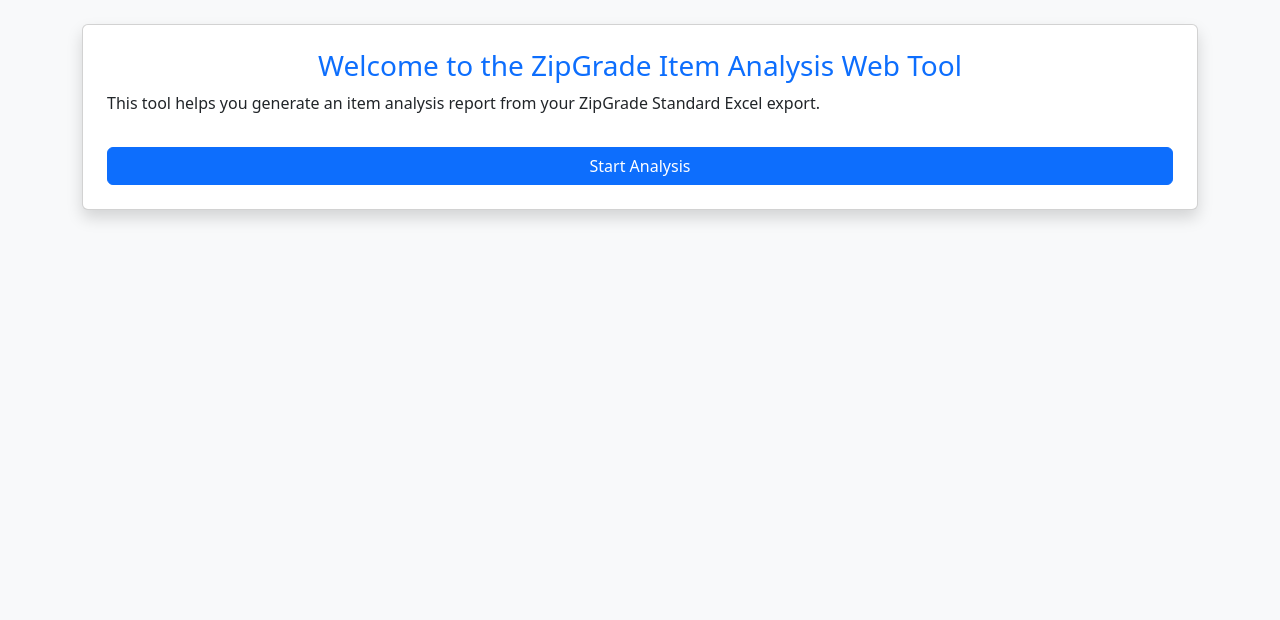
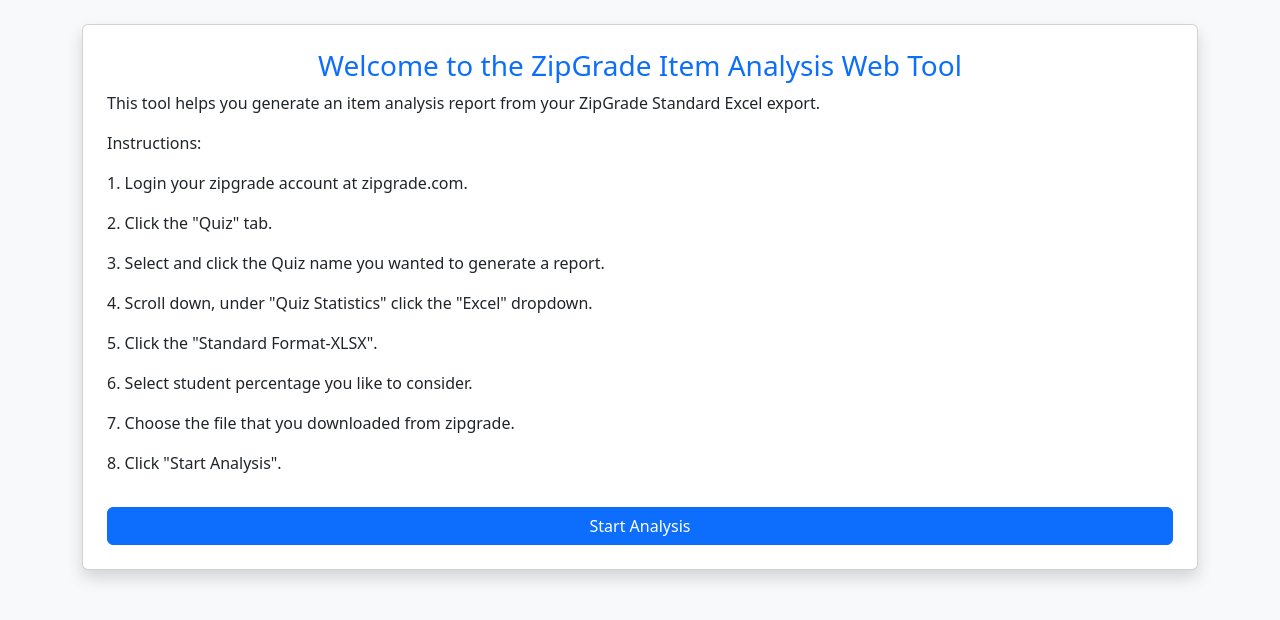
Before and after one commit to marvic2014/itemanalysis, a Flask app: page / in a window 1280 px wide. Shown: the part 67-687 px from the top of the page. Run offline with Flask 3, Linux system fonts and the light colour scheme.

Commit message:
Update home.html

```diff
--- a/templates/home.html
+++ b/templates/home.html
@@ -4,6 +4,15 @@
 <div class="card shadow p-4">
     <h3 class="text-center text-primary">Welcome to the ZipGrade Item Analysis Web Tool</h3>
     <p>This tool helps you generate an item analysis report from your ZipGrade Standard Excel export.</p>
+    <p>Instructions:</p>
+	<p>1. Login your zipgrade account at zipgrade.com.</p>
+	<p>2. Click the "Quiz" tab.</p>
+	<p>3. Select and click the Quiz name you wanted to generate a report.</p>
+	<p>4. Scroll down, under "Quiz Statistics" click the "Excel" dropdown.</p>
+	<p>5. Click the "Standard Format-XLSX".</p>
+	<p>6. Select student percentage you like to consider.</p>
+	<p>7. Choose the file that you downloaded from zipgrade.</p>
+	<p>8. Click "Start Analysis".</p>
     <a href="/upload" class="btn btn-primary mt-3">Start Analysis</a>
 </div>
 {% endblock %}
```
